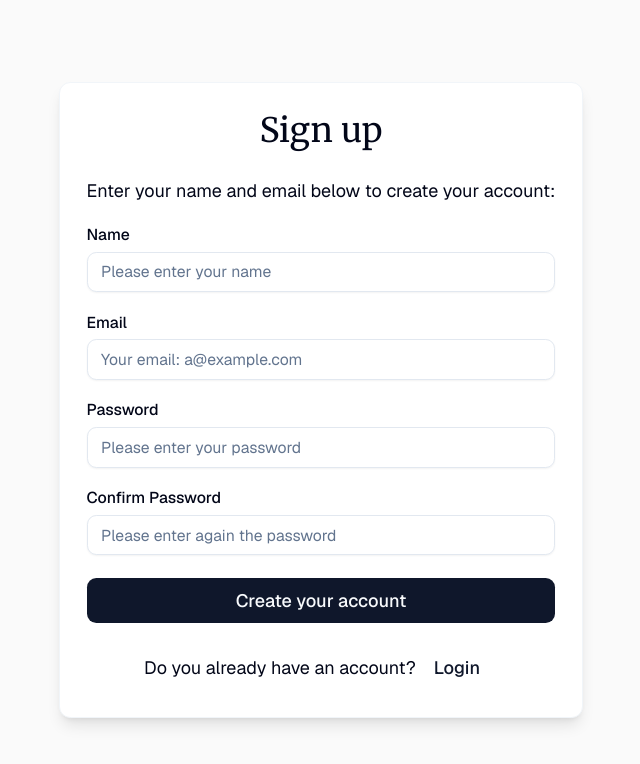
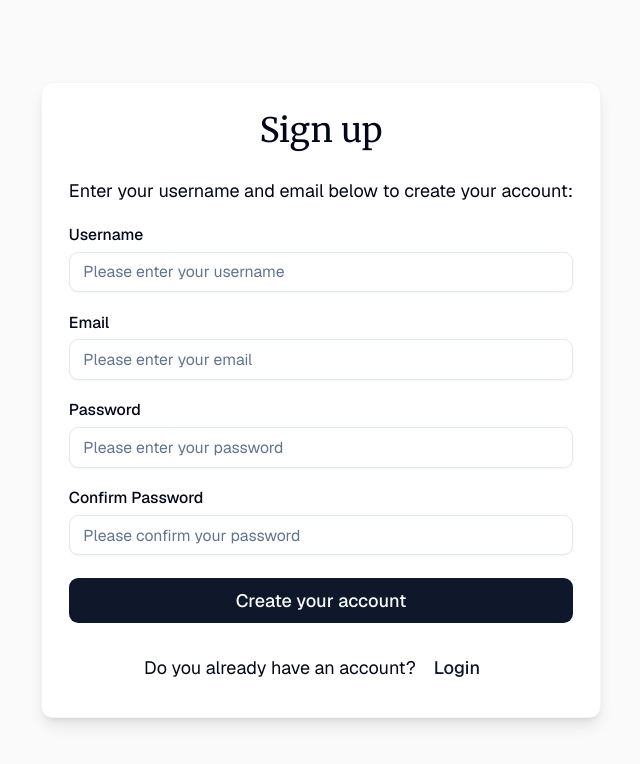
Before and after one commit to joao-almeida11/art-places, a Next.js app: page /signup in a window 1280 px wide. Shown: the top 764 px of the page, without its empty margins (319-959 px from the left). Built offline with nearby package versions, Linux system fonts and the light colour scheme.

Commit message:
feat: using Form from shadcn on signup card

```diff
--- a/app/(auth)/login/page.tsx
+++ b/app/(auth)/login/page.tsx
@@ -54,7 +54,7 @@
                   <FormControl>
                     <Input
                       type="email"
-                      placeholder="Your email: name@example.com"
+                      placeholder="Please enter your email"
                       {...field}
                     />
                   </FormControl>
--- a/app/(auth)/signup/page.tsx
+++ b/app/(auth)/signup/page.tsx
@@ -1,49 +1,135 @@
+"use client";
 import { Input } from "@/components/ui/input";
 import { Label } from "@/components/ui/label";
 import { Button } from "@/components/ui/button";
 import Link from "next/link";
+import {
+  Form,
+  FormField,
+  FormLabel,
+  FormItem,
+  FormControl,
+  FormMessage,
+} from "@/components/ui/form";
+import { zodResolver } from "@hookform/resolvers/zod";
+import { useForm } from "react-hook-form";
+import { z } from "zod";
+import {
+  emailValidation,
+  passwordValidation,
+  usernameValidation,
+} from "@/lib/validations";
+
+const formSchema = z.object({
+  username: usernameValidation,
+  email: emailValidation,
+  password: passwordValidation,
+  confirmPassword: passwordValidation,
+});
 
 export default function Signup() {
+  const form = useForm<z.infer<typeof formSchema>>({
+    resolver: zodResolver(formSchema),
+    defaultValues: {
+      username: "",
+      email: "",
+      password: "",
+      confirmPassword: "",
+    },
+  });
+
+  function onSubmit(values: z.infer<typeof formSchema>) {
+    // Do something with the form values.
+    // ✅ This will be type-safe and validated.
+    console.log(values);
+  }
   return (
     <div className="flex min-h-dvh items-center justify-center bg-zinc-50 font-sans dark:bg-black">
       <main className="flex flex-col gap-y-5 border border-slate-100 rounded-lg p-6 shadow-lg bg-white">
         <header>
           <h1 className="text-center text-3xl mb-6 font-serif">Sign up</h1>
-          <p>Enter your name and email below to create your account:</p>
+          <p>Enter your username and email below to create your account:</p>
         </header>
-        <div className="flex flex-col gap-y-2">
-          <Label htmlFor="name">Name</Label>
-          <Input type="text" placeholder="Please enter your name" id="name" />
-        </div>
-        <div className="flex flex-col gap-y-2">
-          <Label htmlFor="email">Email</Label>
+        <Form {...form}>
+          <form onSubmit={form.handleSubmit(onSubmit)} className="space-y-5">
+            <FormField
+              control={form.control}
+              name="username"
+              render={({ field }) => (
+                <FormItem>
+                  <FormLabel>Username</FormLabel>
+                  <FormControl>
+                    <Input
+                      type="text"
+                      placeholder="Please enter your username"
+                      {...field}
+                    />
+                  </FormControl>
+                  <FormMessage />
+                </FormItem>
+              )}
+            />
+            <FormField
+              control={form.control}
+              name="email"
+              render={({ field }) => (
+                <FormItem>
+                  <FormLabel>Email</FormLabel>
+                  <FormControl>
                     <Input
                       type="email"
-            placeholder="Your email: a@example.com"
-            id="email"
+                      placeholder="Please enter your email"
+                      {...field}
                     />
-        </div>
-        <div className="flex flex-col gap-y-2">
-          <Label htmlFor="password">Password</Label>
+                  </FormControl>
+
+                  <FormMessage />
+                </FormItem>
+              )}
+            />
+            <FormField
+              control={form.control}
+              name="password"
+              render={({ field }) => (
+                <FormItem>
+                  <FormLabel>Password</FormLabel>
+                  <FormControl>
                     <Input
                       type="password"
-            id="password"
                       placeholder="Please enter your password"
+                      {...field}
                     />
-        </div>
-        <div className="flex flex-col gap-y-2">
-          <Label htmlFor="confirmPassword">Confirm Password</Label>
+                  </FormControl>
+                  <FormMessage />
+                </FormItem>
+              )}
+            />
+            <FormField
+              control={form.control}
+              name="confirmPassword"
+              render={({ field }) => (
+                <FormItem>
+                  <FormLabel>Confirm Password</FormLabel>
+                  <FormControl>
                     <Input
                       type="password"
-            id="confirmPassword"
-            placeholder="Please enter again the password"
+                      placeholder="Please confirm your password"
+                      {...field}
                     />
-        </div>
-        <Button type="submit">Create your account</Button>
+                  </FormControl>
+                  <FormMessage />
+                </FormItem>
+              )}
+            />
+            <Button type="submit" className="w-full">
+              Create your account
+            </Button>
+          </form>
+        </Form>
         <div className="text-center">
           Do you already have an account?
           <Link href="/login">
-            <Button variant="link">Login</Button>{" "}
+            <Button variant="link">Login</Button>
           </Link>
         </div>
       </main>
--- a/lib/validations.ts
+++ b/lib/validations.ts
@@ -17,6 +17,11 @@
     message: "Must include a special character",
   });
 
+// --- Username validation ---
+export const usernameValidation = z.string().min(2, {
+  message: "Invalid username",
+});
+
 // --- Email validation ---
 export const emailValidation = z.email("Invalid email address");
 
```
Lines whose indentation alone changed are shown as unchanged.
